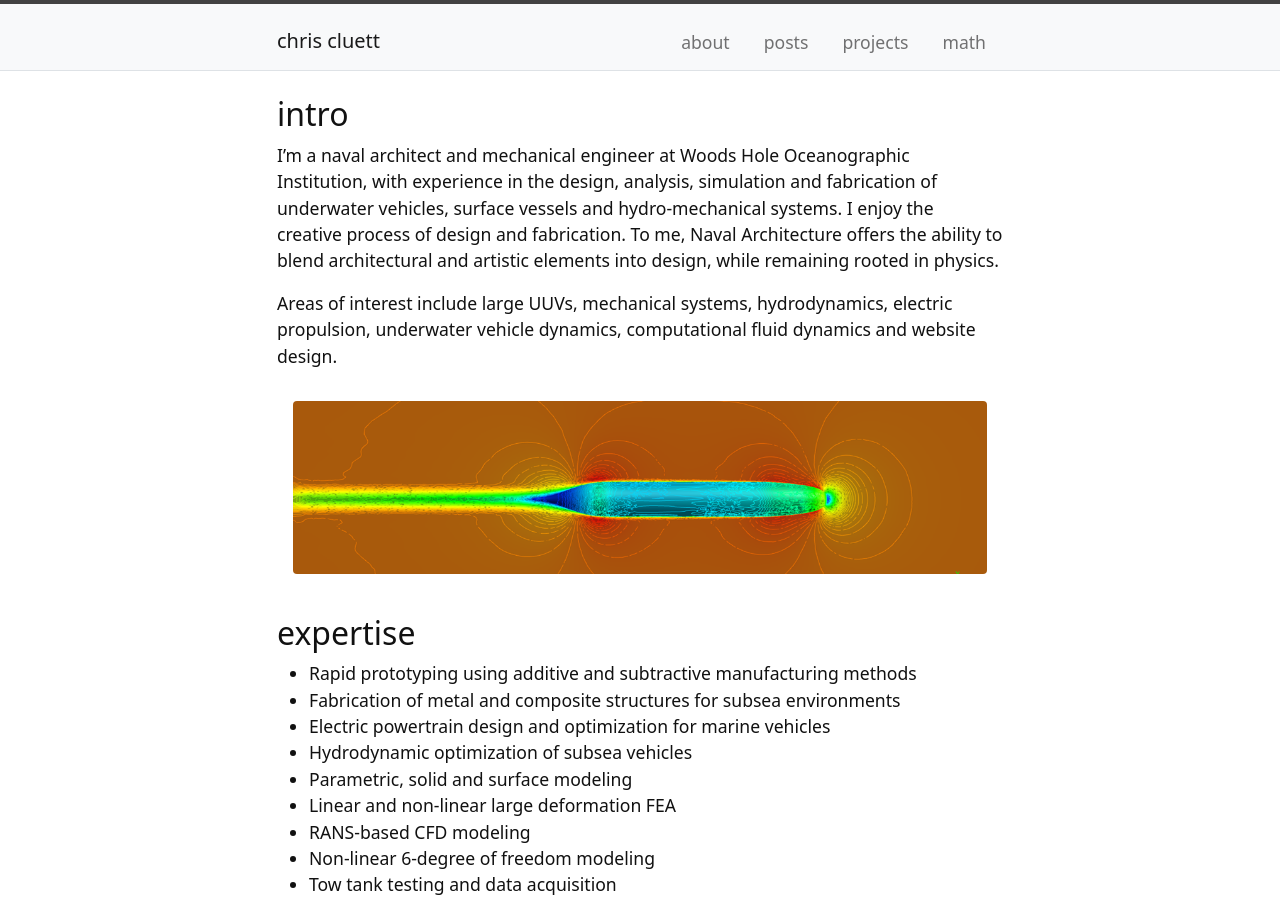
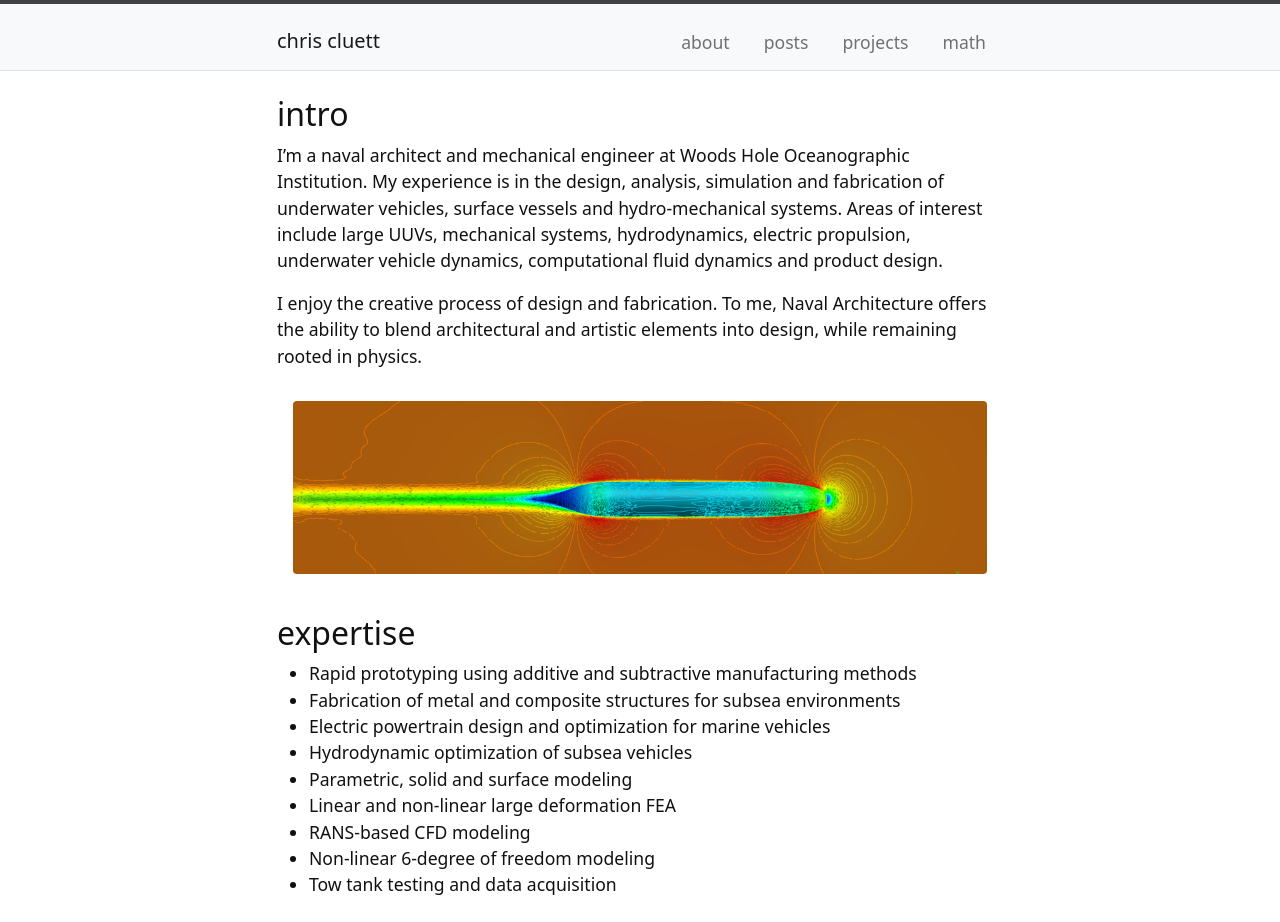
Before and after one commit to ccluett/website, a Jekyll site: the page built from index.md, in a window 1280 px wide. Built offline with Jekyll 4.4.1, drawn with Linux system fonts in a browser that asks for light colours.

Commit message:
Update index.md

```diff
--- a/index.md
+++ b/index.md
@@ -4,9 +4,9 @@ layout: default
 ---
 
 ## intro
-I'm a naval architect and mechanical engineer at Woods Hole Oceanographic Institution, with experience in the design, analysis, simulation and fabrication of underwater vehicles, surface vessels and hydro-mechanical systems. I enjoy the creative process of design and fabrication. To me, Naval Architecture offers the ability to blend architectural and artistic elements into design, while remaining rooted in physics.
+I'm a naval architect and mechanical engineer at Woods Hole Oceanographic Institution. My experience is in the design, analysis, simulation and fabrication of underwater vehicles, surface vessels and hydro-mechanical systems. Areas of interest include large UUVs, mechanical systems, hydrodynamics, electric propulsion, underwater vehicle dynamics, computational fluid dynamics and product design.
 
-Areas of interest include large UUVs, mechanical systems, hydrodynamics, electric propulsion, underwater vehicle dynamics, computational fluid dynamics and website design.
+I enjoy the creative process of design and fabrication. To me, Naval Architecture offers the ability to blend architectural and artistic elements into design, while remaining rooted in physics.
 
 {% include figure.html img="Picture1.png" width="100%" %}
 
```
